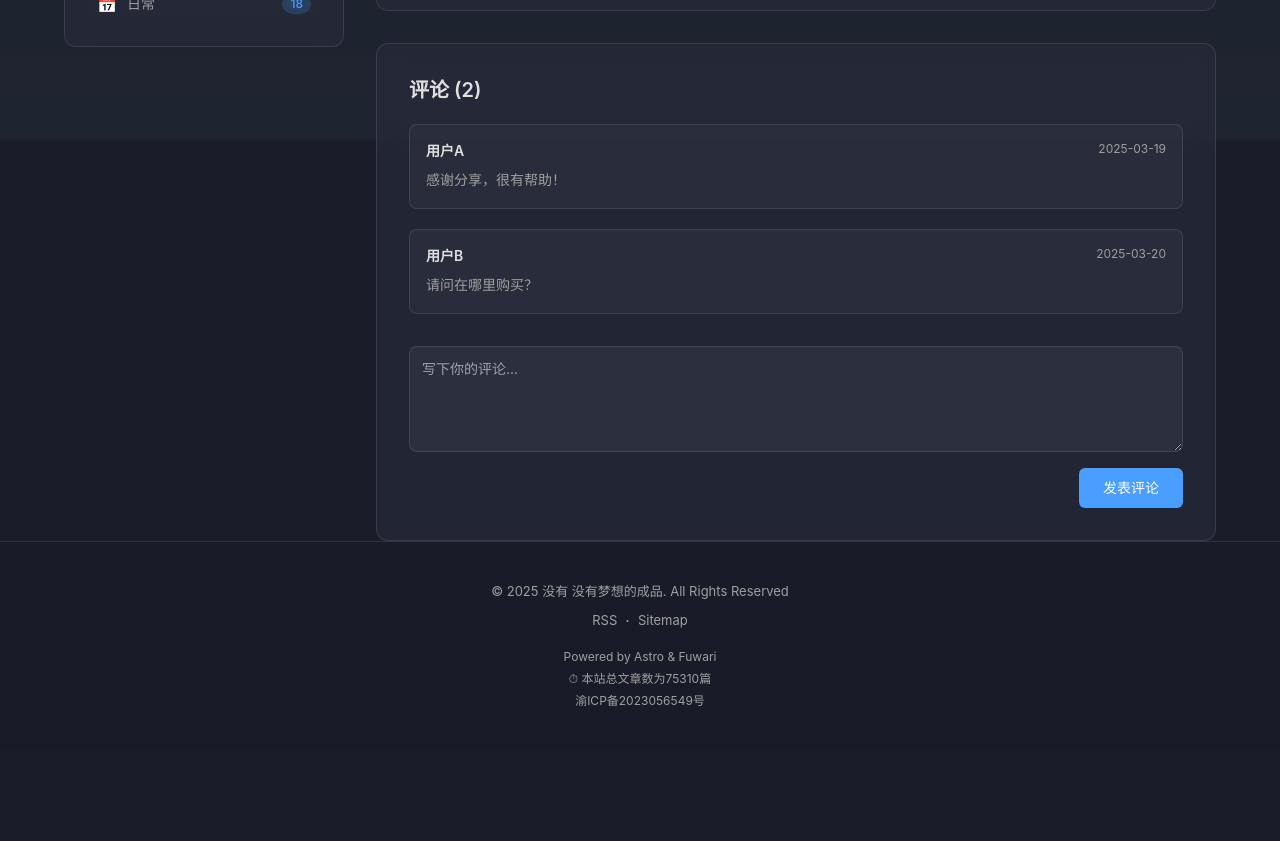
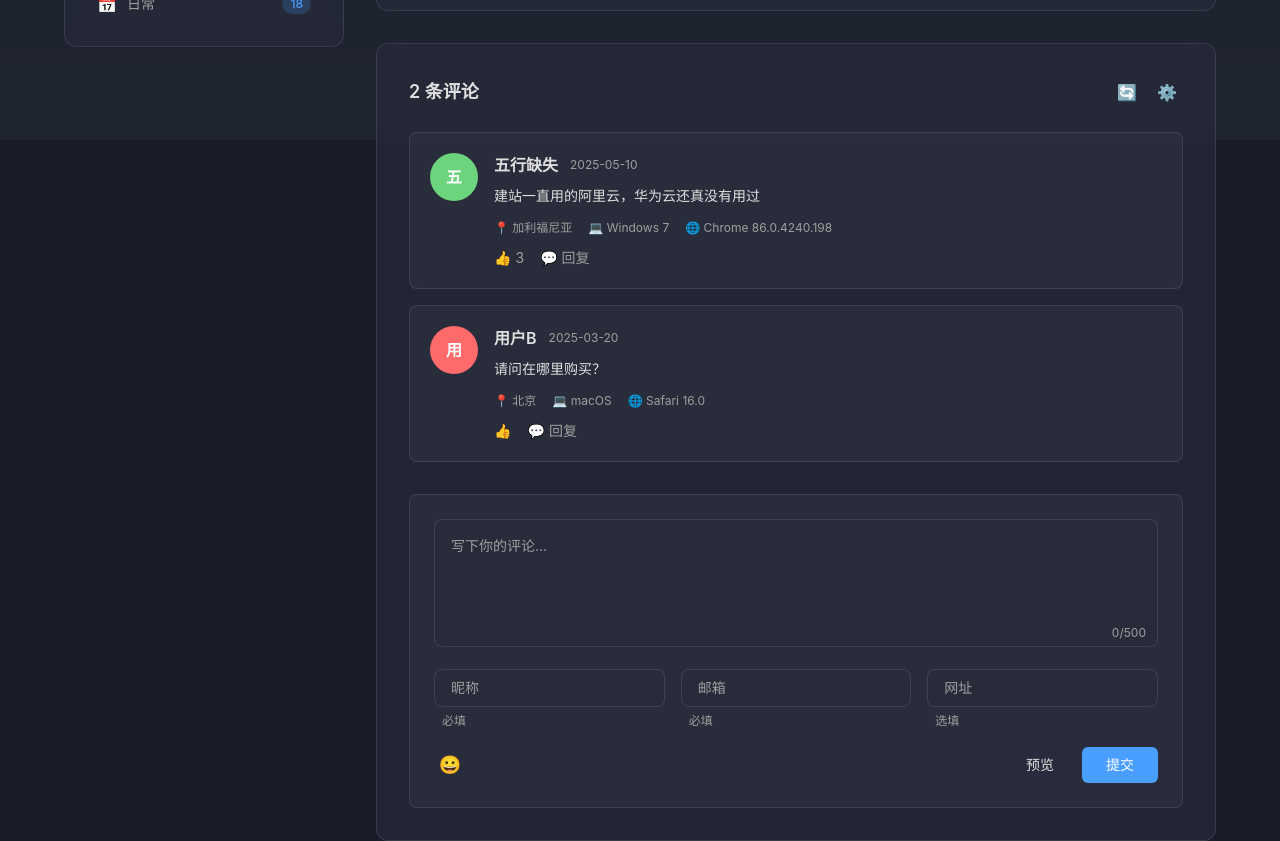
Before and after one commit to meicuode/cfpress, a React (Vite) app: page /thread/1 in a window 1280 px wide. Shown: the part 660-1501 px from the top of the page. Before the commit the page ends 1409 px from the top, so only its background shows below. Built offline with nearby package versions, Linux system fonts and the light colour scheme.

Commit message:
优化评论组件

```diff
--- /dev/null
+++ b/src/components/CommentForm.jsx
@@ -0,0 +1,137 @@
+import { useState } from 'react'
+
+function CommentForm({ onSubmit }) {
+  const [formData, setFormData] = useState({
+    nickname: '',
+    email: '',
+    website: '',
+    content: '',
+  })
+  const [showEmoji, setShowEmoji] = useState(false)
+
+  const maxLength = 500
+  const contentLength = formData.content.length
+
+  const handleSubmit = (e) => {
+    e.preventDefault()
+    if (formData.nickname.trim() && formData.email.trim() && formData.content.trim()) {
+      onSubmit(formData)
+      setFormData({ nickname: '', email: '', website: '', content: '' })
+    }
+  }
+
+  const handlePreview = () => {
+    // TODO: Implement preview functionality
+    console.log('Preview:', formData)
+  }
+
+  const insertEmoji = (emoji) => {
+    setFormData(prev => ({
+      ...prev,
+      content: prev.content + emoji
+    }))
+    setShowEmoji(false)
+  }
+
+  const commonEmojis = ['😀', '😂', '😊', '😍', '🤔', '👍', '👎', '❤️', '🎉', '🔥']
+
+  return (
+    <div className="bg-white/[0.03] rounded-lg border border-border p-6">
+      {/* Content textarea */}
+      <div className="relative mb-4">
+        <textarea
+          value={formData.content}
+          onChange={(e) => setFormData({ ...formData, content: e.target.value.slice(0, maxLength) })}
+          placeholder="写下你的评论..."
+          className="w-full h-32 p-4 bg-bg-card border border-border rounded-lg text-sm text-text-primary placeholder:text-text-secondary resize-none focus:outline-none focus:border-accent-blue"
+          maxLength={maxLength}
+        />
+        <div className="absolute bottom-3 right-3 text-xs text-text-secondary">
+          {contentLength}/{maxLength}
+        </div>
+      </div>
+
+      {/* Form inputs */}
+      <div className="grid grid-cols-1 md:grid-cols-3 gap-4 mb-4">
+        <div>
+          <input
+            type="text"
+            value={formData.nickname}
+            onChange={(e) => setFormData({ ...formData, nickname: e.target.value })}
+            placeholder="昵称"
+            required
+            className="w-full px-4 py-2 bg-bg-card border border-border rounded-lg text-sm text-text-primary placeholder:text-text-secondary focus:outline-none focus:border-accent-blue"
+          />
+          <span className="text-xs text-text-secondary ml-2">必填</span>
+        </div>
+        <div>
+          <input
+            type="email"
+            value={formData.email}
+            onChange={(e) => setFormData({ ...formData, email: e.target.value })}
+            placeholder="邮箱"
+            required
+            className="w-full px-4 py-2 bg-bg-card border border-border rounded-lg text-sm text-text-primary placeholder:text-text-secondary focus:outline-none focus:border-accent-blue"
+          />
+          <span className="text-xs text-text-secondary ml-2">必填</span>
+        </div>
+        <div>
+          <input
+            type="url"
+            value={formData.website}
+            onChange={(e) => setFormData({ ...formData, website: e.target.value })}
+            placeholder="网址"
+            className="w-full px-4 py-2 bg-bg-card border border-border rounded-lg text-sm text-text-primary placeholder:text-text-secondary focus:outline-none focus:border-accent-blue"
+          />
+          <span className="text-xs text-text-secondary ml-2">选填</span>
+        </div>
+      </div>
+
+      {/* Actions */}
+      <div className="flex items-center justify-between">
+        <div className="relative">
+          <button
+            type="button"
+            onClick={() => setShowEmoji(!showEmoji)}
+            className="w-8 h-8 flex items-center justify-center text-lg hover:bg-bg-card rounded-md transition-colors"
+            title="插入表情"
+          >
+            😀
+          </button>
+          {showEmoji && (
+            <div className="absolute bottom-full left-0 mb-2 p-3 bg-bg-card border border-border rounded-lg shadow-lg flex gap-2 flex-wrap w-64">
+              {commonEmojis.map((emoji, index) => (
+                <button
+                  key={index}
+                  type="button"
+                  onClick={() => insertEmoji(emoji)}
+                  className="w-8 h-8 text-lg hover:bg-white/5 rounded transition-colors"
+                >
+                  {emoji}
+                </button>
+              ))}
+            </div>
+          )}
+        </div>
+
+        <div className="flex gap-3">
+          <button
+            type="button"
+            onClick={handlePreview}
+            className="px-4 py-2 bg-bg-card text-text-primary border border-border rounded-md text-sm transition-all hover:bg-white/5"
+          >
+            预览
+          </button>
+          <button
+            onClick={handleSubmit}
+            className="px-6 py-2 bg-accent-blue text-white rounded-md text-sm font-medium transition-all hover:bg-[#3a8eef]"
+          >
+            提交
+          </button>
+        </div>
+      </div>
+    </div>
+  )
+}
+
+export default CommentForm
--- /dev/null
+++ b/src/components/CommentList.jsx
@@ -0,0 +1,132 @@
+import { useState } from 'react'
+
+function CommentList({ comments = [], onRefresh, onReply, onLike }) {
+  const [showSettings, setShowSettings] = useState(false)
+
+  // 生成头像占位符
+  const getAvatarPlaceholder = (name) => {
+    const colors = ['#4a9eff', '#6dd47e', '#ff6b6b', '#ffa502', '#a29bfe']
+    const colorIndex = name.charCodeAt(0) % colors.length
+    return {
+      bg: colors[colorIndex],
+      text: name.charAt(0).toUpperCase()
+    }
+  }
+
+  return (
+    <div className="space-y-6">
+      {/* Header */}
+      <div className="flex items-center justify-between">
+        <h3 className="text-lg font-semibold text-text-primary">
+          {comments.length} 条评论
+        </h3>
+        <div className="flex gap-2">
+          <button
+            onClick={onRefresh}
+            className="w-8 h-8 flex items-center justify-center text-accent-blue hover:bg-bg-card rounded-md transition-colors"
+            title="刷新评论"
+          >
+            🔄
+          </button>
+          <button
+            onClick={() => setShowSettings(!showSettings)}
+            className="w-8 h-8 flex items-center justify-center text-text-secondary hover:bg-bg-card rounded-md transition-colors"
+            title="评论设置"
+          >
+            ⚙️
+          </button>
+        </div>
+      </div>
+
+      {/* Comments list */}
+      <div className="space-y-4">
+        {comments.map((comment) => {
+          const avatar = getAvatarPlaceholder(comment.author)
+
+          return (
+            <div
+              key={comment.id}
+              className="bg-white/[0.03] rounded-lg border border-border p-5 hover:border-accent-blue/30 transition-colors"
+            >
+              <div className="flex gap-4">
+                {/* Avatar */}
+                <div
+                  className="w-12 h-12 rounded-full flex items-center justify-center text-white font-bold flex-shrink-0"
+                  style={{ backgroundColor: avatar.bg }}
+                >
+                  {avatar.text}
+                </div>
+
+                {/* Content */}
+                <div className="flex-1 min-w-0">
+                  {/* Author and date */}
+                  <div className="flex items-center justify-between mb-2">
+                    <div className="flex items-center gap-3">
+                      <span className="font-semibold text-text-primary">
+                        {comment.author}
+                      </span>
+                      <span className="text-xs text-text-secondary">
+                        {comment.date}
+                      </span>
+                    </div>
+                  </div>
+
+                  {/* Comment content */}
+                  <p className="text-sm text-text-primary leading-relaxed mb-3">
+                    {comment.content}
+                  </p>
+
+                  {/* Meta info */}
+                  <div className="flex items-center gap-4 text-xs text-text-secondary mb-3">
+                    {comment.location && (
+                      <span className="flex items-center gap-1">
+                        📍 {comment.location}
+                      </span>
+                    )}
+                    {comment.os && (
+                      <span className="flex items-center gap-1">
+                        💻 {comment.os}
+                      </span>
+                    )}
+                    {comment.browser && (
+                      <span className="flex items-center gap-1">
+                        🌐 {comment.browser}
+                      </span>
+                    )}
+                  </div>
+
+                  {/* Actions */}
+                  <div className="flex items-center gap-4">
+                    <button
+                      onClick={() => onLike && onLike(comment.id)}
+                      className="flex items-center gap-1 text-text-secondary hover:text-accent-blue transition-colors text-sm"
+                    >
+                      <span>👍</span>
+                      {comment.likes > 0 && <span>{comment.likes}</span>}
+                    </button>
+                    <button
+                      onClick={() => onReply && onReply(comment.id)}
+                      className="flex items-center gap-1 text-text-secondary hover:text-accent-blue transition-colors text-sm"
+                    >
+                      <span>💬</span>
+                      <span>回复</span>
+                    </button>
+                  </div>
+                </div>
+              </div>
+            </div>
+          )
+        })}
+      </div>
+
+      {/* Empty state */}
+      {comments.length === 0 && (
+        <div className="text-center py-12 text-text-secondary">
+          <p>暂无评论，来发表第一条评论吧！</p>
+        </div>
+      )}
+    </div>
+  )
+}
+
+export default CommentList
--- a/src/pages/ThreadPage.jsx
+++ b/src/pages/ThreadPage.jsx
@@ -1,4 +1,7 @@
+import { useState } from 'react'
 import { useParams } from 'react-router-dom'
+import CommentForm from '../components/CommentForm'
+import CommentList from '../components/CommentList'
 
 function ThreadPage() {
   const { id } = useParams()
@@ -21,20 +24,58 @@ function ThreadPage() {
     `
   }
 
-  const comments = [
+  const [comments, setComments] = useState([
     {
       id: 1,
-      author: '用户A',
-      date: '2025-03-19',
-      content: '感谢分享，很有帮助！'
+      author: '五行缺失',
+      date: '2025-05-10',
+      content: '建站一直用的阿里云，华为云还真没有用过',
+      location: '加利福尼亚',
+      os: 'Windows 7',
+      browser: 'Chrome 86.0.4240.198',
+      likes: 3
     },
     {
       id: 2,
       author: '用户B',
       date: '2025-03-20',
-      content: '请问在哪里购买？'
+      content: '请问在哪里购买？',
+      location: '北京',
+      os: 'macOS',
+      browser: 'Safari 16.0',
+      likes: 0
     }
-  ]
+  ])
+
+  const handleCommentSubmit = (formData) => {
+    const newComment = {
+      id: comments.length + 1,
+      author: formData.nickname,
+      date: new Date().toISOString().split('T')[0],
+      content: formData.content,
+      location: '未知',
+      os: navigator.platform,
+      browser: navigator.userAgent.split(' ').pop(),
+      likes: 0
+    }
+    setComments([...comments, newComment])
+  }
+
+  const handleRefresh = () => {
+    console.log('Refresh comments')
+  }
+
+  const handleReply = (commentId) => {
+    console.log('Reply to comment:', commentId)
+  }
+
+  const handleLike = (commentId) => {
+    setComments(comments.map(comment =>
+      comment.id === commentId
+        ? { ...comment, likes: comment.likes + 1 }
+        : comment
+    ))
+  }
 
   return (
     <div className="flex flex-col gap-8">
@@ -64,37 +105,15 @@ function ThreadPage() {
       </article>
 
       <section className="bg-bg-card backdrop-blur-md rounded-xl border border-border p-8 max-md:p-5">
-        <h2 className="text-xl font-semibold mb-5 text-text-primary">
-          评论 ({comments.length})
-        </h2>
-        <div className="flex flex-col gap-5 mb-8">
-          {comments.map((comment) => (
-            <div
-              key={comment.id}
-              className="p-4 bg-white/[0.03] rounded-lg border border-border"
-            >
-              <div className="flex justify-between mb-2">
-                <span className="font-semibold text-text-primary text-sm">
-                  {comment.author}
-                </span>
-                <span className="text-xs text-text-secondary">{comment.date}</span>
-              </div>
-              <p className="text-sm text-text-secondary leading-relaxed">
-                {comment.content}
-              </p>
-            </div>
-          ))}
-        </div>
+        <CommentList
+          comments={comments}
+          onRefresh={handleRefresh}
+          onReply={handleReply}
+          onLike={handleLike}
+        />
 
-        <div className="flex flex-col gap-4">
-          <textarea
-            className="w-full p-3 bg-white/5 border border-border rounded-lg text-text-primary text-sm resize-y focus:outline-none focus:border-accent-blue"
-            placeholder="写下你的评论..."
-            rows="4"
-          />
-          <button className="self-end px-6 py-2.5 bg-accent-blue text-white rounded-md text-sm font-medium transition-all hover:bg-[#3a8eef] hover:-translate-y-px">
-            发表评论
-          </button>
+        <div className="mt-8">
+          <CommentForm onSubmit={handleCommentSubmit} />
         </div>
       </section>
     </div>
```
Also changed, not shown: designs/component_comment_in_thread.png (added).
